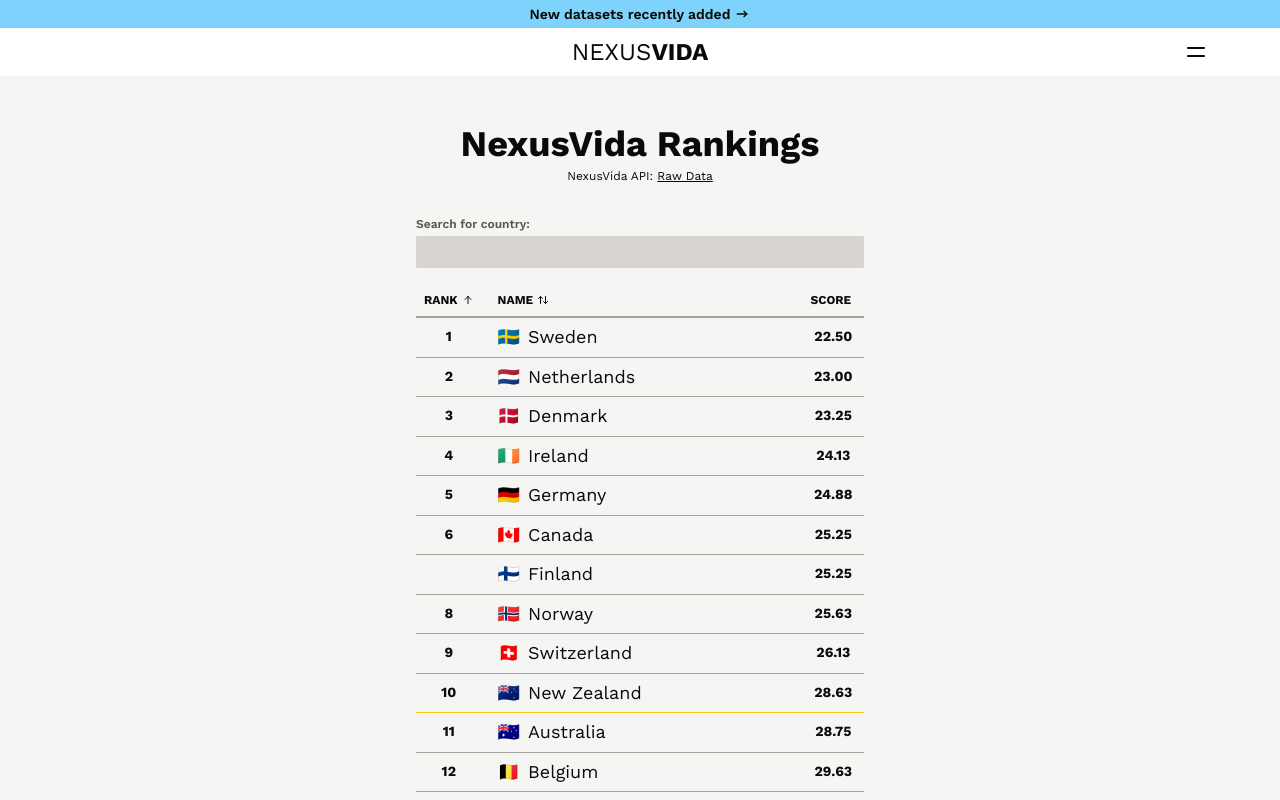
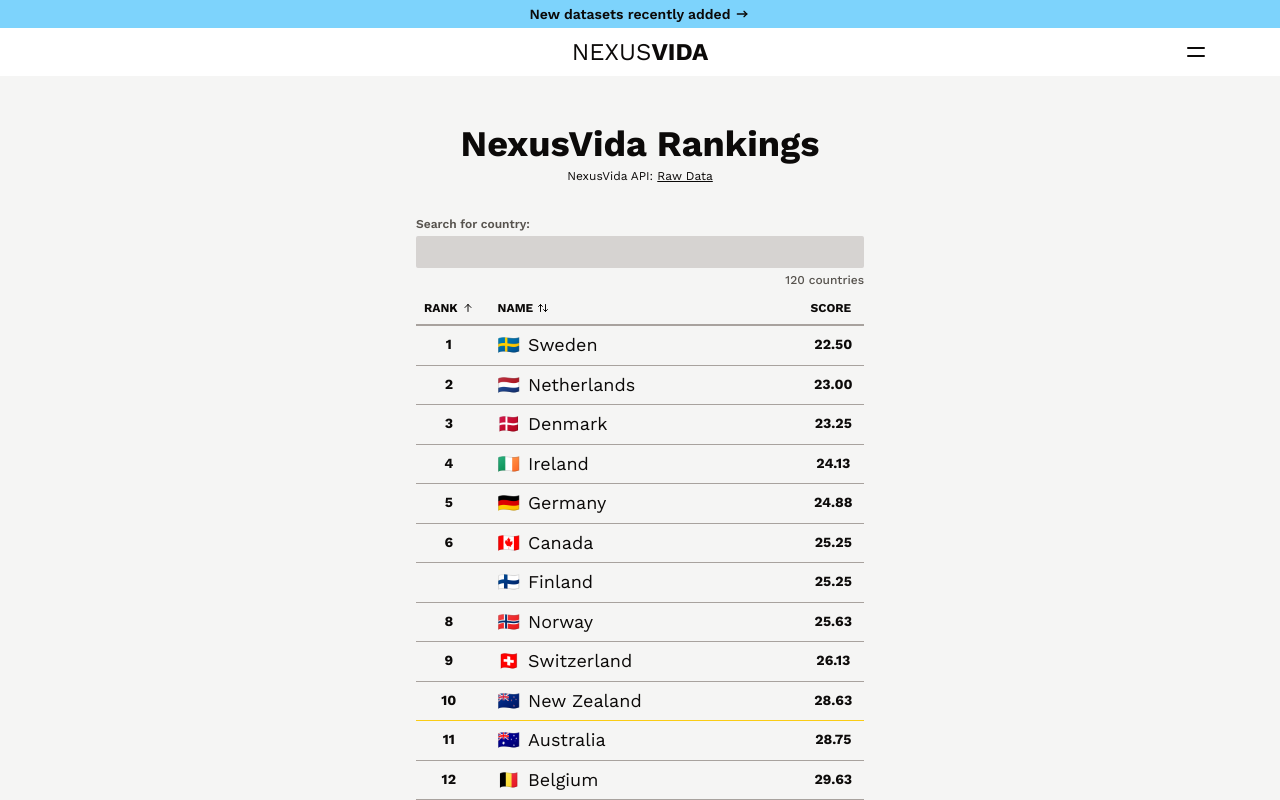
Before and after one commit to spencerlabs/nexusvida, a Next.js app: page / in a window 1280 px wide. Shown: the top 800 px of the page. Built offline with nearby package versions, Linux system fonts and the light colour scheme.

Commit message:
Add count to search filter

```diff
--- a/src/components/DataProvider.tsx
+++ b/src/components/DataProvider.tsx
@@ -19,6 +19,7 @@ interface DataContextProps {
   >
   search: string
   setSearch: React.Dispatch<React.SetStateAction<string>>
+  total: number
 }
 
 const DataContext = createContext<DataContextProps>({
@@ -27,6 +28,7 @@ const DataContext = createContext<DataContextProps>({
   setSort: () => {},
   search: '',
   setSearch: () => {},
+  total: 0,
 })
 
 interface DataProviderProps {
@@ -64,7 +66,16 @@ const DataProvider = ({ children, initialData }: DataProviderProps) => {
   }, [sortData])
 
   return (
-    <DataContext.Provider value={{ data, sort, setSort, search, setSearch }}>
+    <DataContext.Provider
+      value={{
+        data,
+        sort,
+        setSort,
+        search,
+        setSearch,
+        total: initialData.length,
+      }}
+    >
       {children}
     </DataContext.Provider>
   )
--- a/src/components/SearchFilter.tsx
+++ b/src/components/SearchFilter.tsx
@@ -3,10 +3,11 @@
 import { useData } from './DataProvider'
 
 const SearchFilter = () => {
-  const { search, setSearch } = useData()
+  const { data, search, setSearch, total } = useData()
 
   return (
-    <div className="mb-4">
+    <div className="mb-1">
+      <div>
         <label
           htmlFor="search-filter"
           className="mb-1 block text-xs font-semibold text-stone-600 dark:text-stone-400"
@@ -21,6 +22,11 @@ const SearchFilter = () => {
           autoComplete="off"
         />
       </div>
+
+      <p className="mt-1 text-right text-xs font-medium text-stone-600 dark:text-stone-400">
+        {data.length !== total ? `${data.length} of ${total}` : total} countries
+      </p>
+    </div>
   )
 }
 
```
Lines whose indentation alone changed are shown as unchanged.
